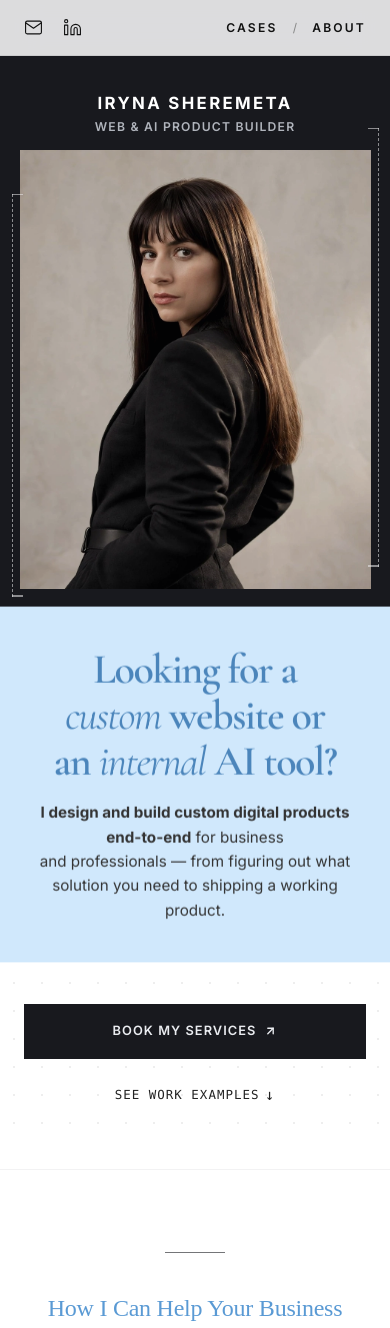
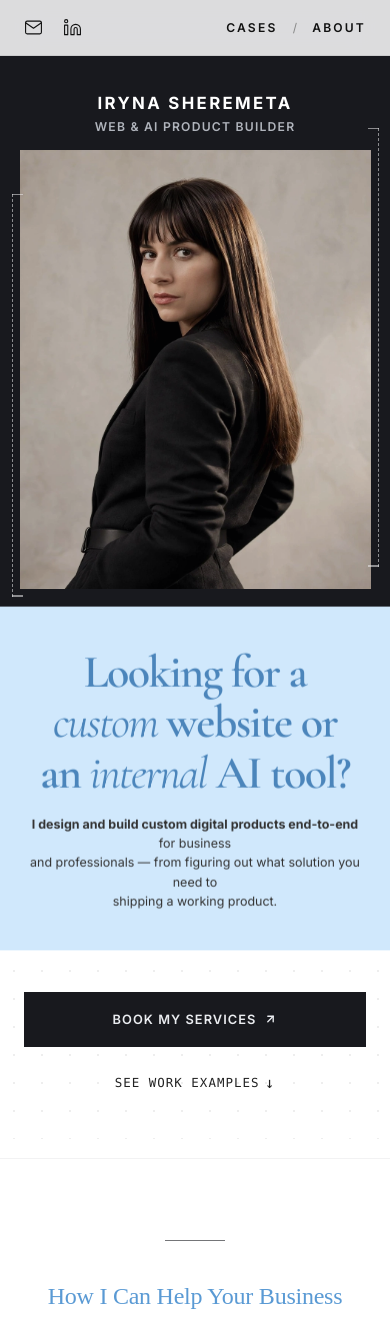
Before and after one commit to Irene2828/porfoliojuly, a Next.js app: page / in a window 390 px wide. Shown: the top 1328 px of the page. Built offline with nearby package versions, Linux system fonts and the light colour scheme; no server answers; the database is empty; a web font is replaced by a local one.

Commit message:
Fix hero subline mobile wrapping and responsive font sizing

```diff
--- a/src/app/components/Hero.css
+++ b/src/app/components/Hero.css
@@ -907,7 +907,7 @@
   /* Hero content card sits BELOW photo on mobile, centered */
   .hero-content {
     order: 2 !important;
-    width: min(90vw, 22.5rem) !important;
+    width: min(92vw, 28rem) !important;
     max-width: 100% !important;
     margin: 0 auto !important;
     display: flex !important;
@@ -1005,12 +1005,15 @@
   }
 
   .hero-frame-paragraph {
-    font-size: 0.95rem !important;
-    line-height: 1.6 !important;
+    font-size: clamp(0.72rem, 3.2vw, 0.85rem) !important;
+    line-height: 1.55 !important;
     color: #333333 !important;
     text-align: center !important;
     margin-top: 0 !important;
     margin-bottom: 0 !important;
+    max-width: 98% !important;
+    margin-left: auto !important;
+    margin-right: auto !important;
   }
 
   .hero-frame-bullets {
--- a/src/app/index.css
+++ b/src/app/index.css
@@ -339,7 +339,7 @@ h1, h2, h3, h4, h5, h6 {
 @media (max-width: 900px) {
   .v2-theme .hero-statement,
   .v2-theme .hero-name-group .hero-text h1 {
-    font-size: clamp(42px, 6.14vw, 47px) !important;
+    font-size: clamp(46px, 6.75vw, 52px) !important;
     font-weight: 600 !important;
     letter-spacing: -0.035em !important;
     line-height: 1.1 !important;
--- a/src/app/v2/components/HeroV2.tsx
+++ b/src/app/v2/components/HeroV2.tsx
@@ -44,7 +44,7 @@ export default function HeroV2() {
                   Looking for a <span className="br-mobile"><br /></span><span className="premium-hover"><span className="word-custom" style={{ fontStyle: 'italic' }}>custom</span></span> <span className="premium-hover">website</span> <span className="br-desktop"><br /></span>or <span className="br-mobile"><br /></span>an <span className="premium-hover"><span className="word-internal" style={{ fontStyle: 'italic' }}>internal</span> AI tool</span>?
                 </h1>
                 <p className="hero-frame-paragraph" style={{ marginTop: '1.7rem', fontSize: '1.16rem', lineHeight: '1.75', color: '#444444', maxWidth: '673px' }}>
-                  <strong>I design and build custom digital products end-to-end</strong> for business <span className="br-desktop"><br /></span>and professionals &mdash; from figuring out what solution you need to shipping a working product.
+                  <strong>I design and build custom digital products end-to-end</strong> for business <span className="br-desktop"><br /></span>and professionals &mdash; from figuring out what solution you need to <span className="br-desktop"><br /></span>shipping a working product.
                 </p>
               </motion.div>
               <motion.div
```
